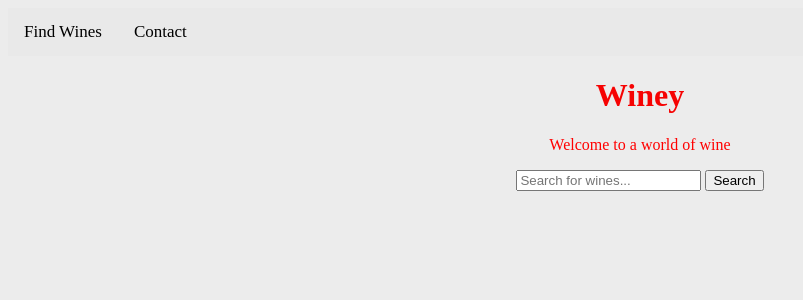
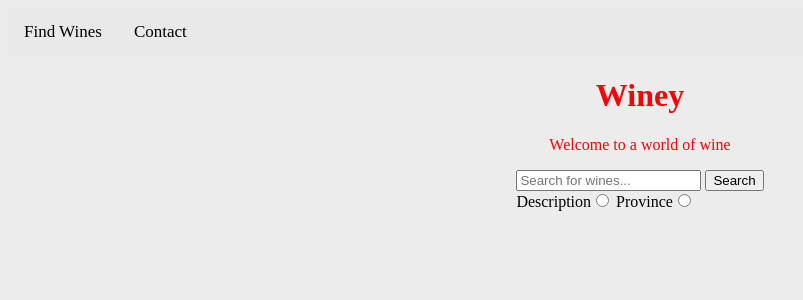
Before and after one commit to kdsoup/DIS_project, a Flask app: page /home in a window 1280 px wide. Shown: the top 300 px of the page, without its empty margins (0-803 px from the left). Run offline with Flask 3, Linux system fonts and the light colour scheme; data comes from the database, SQL or seed files in the repository.

Commit message:
search box on front page

```diff
--- a/Winey/src/templates/home.html
+++ b/Winey/src/templates/home.html
@@ -16,8 +16,11 @@
 <div class="search-box">
   <form action="{{ url_for('search') }}" method="post">
     <input type="text" name="search" placeholder="Search for wines...">
-    <input type="submit" value="Search">
+    <input type="submit" value="Search"><br>
+    <label class="">Description<input type="radio" id="description" name="option" value="description" required/>
+    <label class="">Province<input type="radio" id="province" name="option" value="province" />
   </form>
+
 </div>
 
 </body>
--- a/Winey/src/templates/search_results.html
+++ b/Winey/src/templates/search_results.html
@@ -9,7 +9,7 @@
     <h1>Wine List</h1>
     <ul>
         {% for wine in wines %}
-            <li>{{ wine['name'] }}: {{ wine['description'] }}: {{wine['points']}} : {{wine['price']}}</li>
+            <li>{{ wine['name'] }}: {{ wine['description'] }}: {{wine['points']}} : {{wine['price']}} : {{wine['province']}}</li>
         {% endfor %}
     </ul>
 </body>
```
